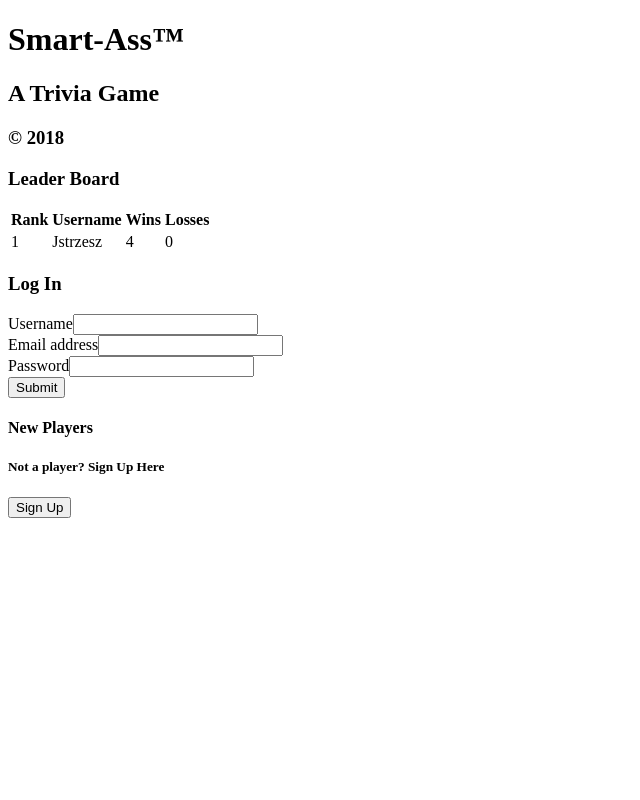
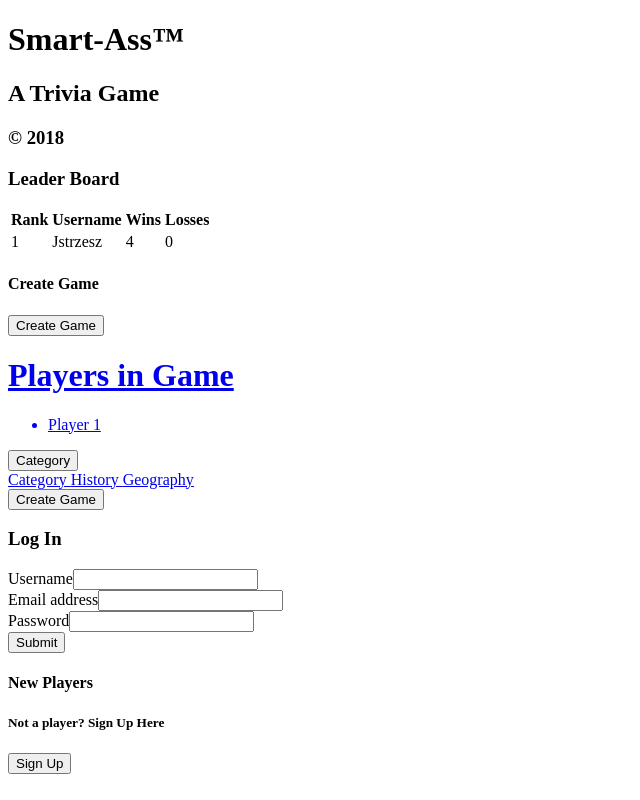
Before and after one commit to AmeriCainIdol/SmartAss, a React app: page /gameCreation in a window 1280 px wide. Shown: the whole page, without its empty margins (0-640 px from the left). Built offline with nearby package versions, Linux system fonts and the light colour scheme; the HTML template or start-up script is replaced by a standard one.

Commit message:
added link to GameCreation, fixed no return on gameCreation.jsx

```diff
--- a/front-end/src/components/gameCreation.jsx
+++ b/front-end/src/components/gameCreation.jsx
@@ -6,7 +6,9 @@ class GameCreation extends React.Component {
   }
 
   render () {
-    <div className="container-fluid">
+    return (
+
+      <div className="container-fluid">
       <div className="row">
         <div className="col-md-4">
           <h1>Players in Game</h1>
@@ -27,6 +29,7 @@ class GameCreation extends React.Component {
         </div>
       </div>
     </div>
+  )
   }
 }
 export default GameCreation;
--- a/front-end/src/components/home.jsx
+++ b/front-end/src/components/home.jsx
@@ -1,6 +1,7 @@
 import React from 'react';
 import { BrowserRouter as Router, Route, Link } from 'react-router-dom';
 import SignUp from './sign_up.jsx';
+import GameCreation from './gameCreation.jsx';
 
 class Home extends React.Component {
   constructor(props) {
@@ -37,7 +38,13 @@ class Home extends React.Component {
                     </tr>
                   </tbody>
                 </table>
+                  <h4>Create Game</h4>
+                  <Link to="/gameCreation">
+                    <button type="submit" className="btn btn-primary">Create Game</button>
+                    <Route path="/gameCreation" component={GameCreation} />
+                  </Link>
               </div>
+
               <div className="col-md-4">
                 <h3>Log In</h3>
                 <form role="form">
--- a/front-end/src/index.jsx
+++ b/front-end/src/index.jsx
@@ -21,7 +21,10 @@ class App extends React.Component {
 
   render () {
     return (
-      <Home />
+      <Router>
+        <Route path="/" component={ Home } />
+
+      </Router>
     )
   }
 }
```
Also changed, not shown: 1 other file (tests, documents, lock files or other folders).
